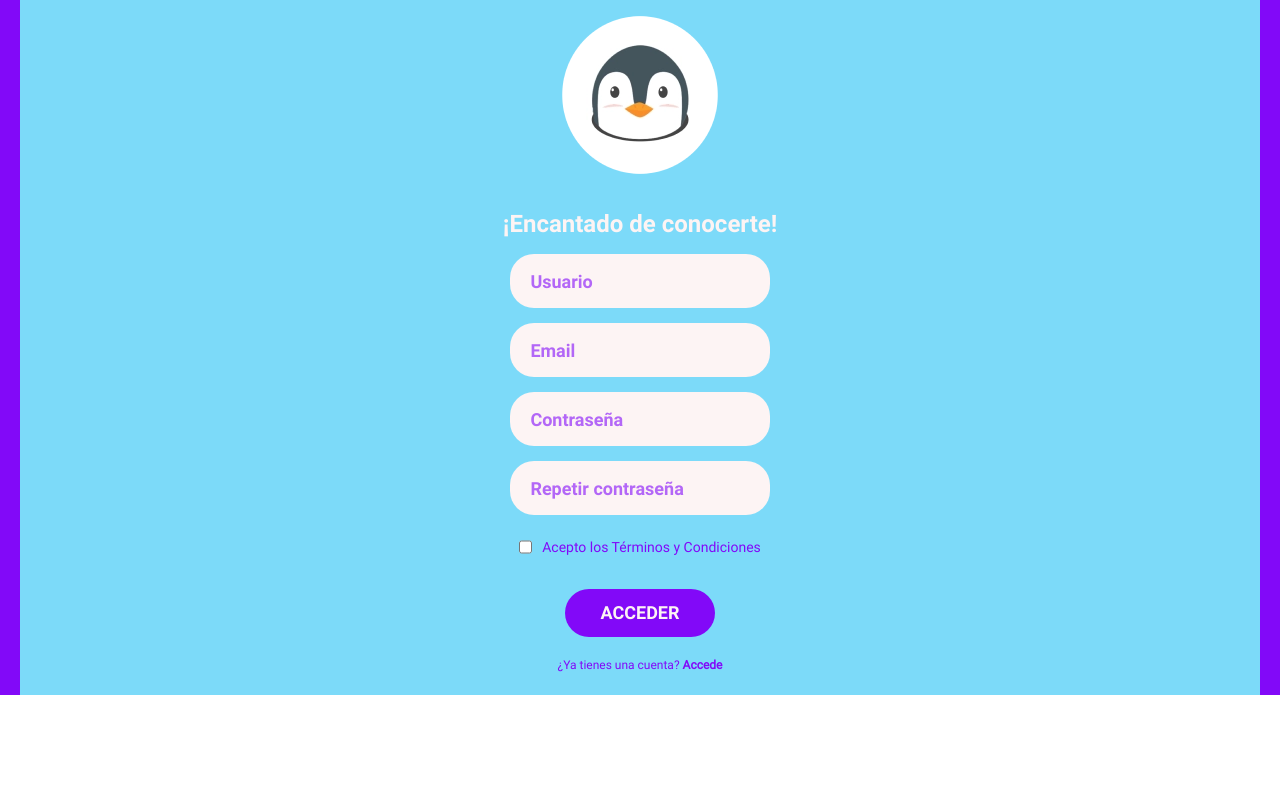
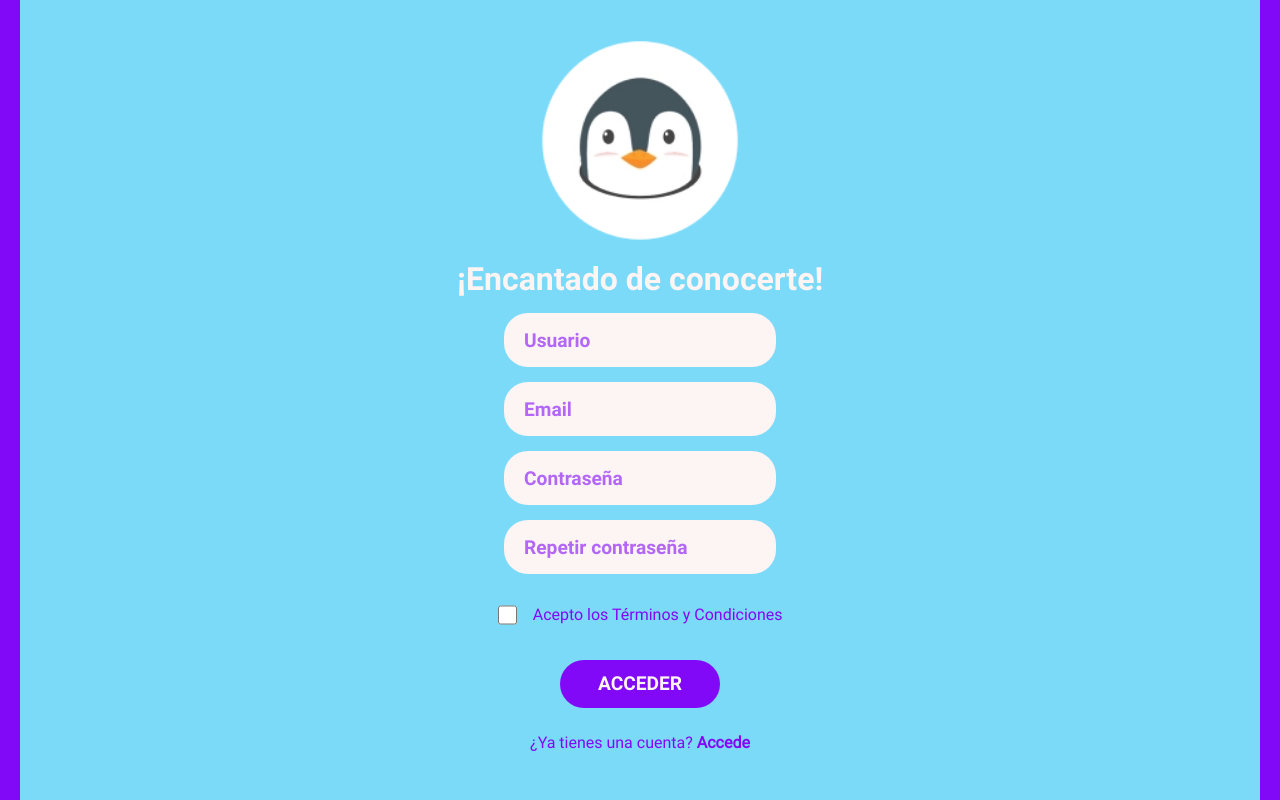
Before and after one commit to eestrada03/MyPinguru, a PHP site: page /register.html in a window 1280 px wide. Run offline with PHP 8.4, Linux system fonts and the light colour scheme.

Commit message:
Correciones+Animaciones(Registro).

```diff
--- a/css/main.css
+++ b/css/main.css
@@ -729,7 +729,7 @@ template {
   display: -ms-flexbox;
   display: flex;
   background-color: #8209f8;
-  height: 100%;
+  height: 100vh;
   padding: 0 20px 0 20px;
   -webkit-box-sizing: border-box;
           box-sizing: border-box;
@@ -738,7 +738,6 @@ template {
 .blueback {
   background-color: #7cdaf9;
   height: 100%;
-  width: 100%;
   display: -webkit-box;
   display: -ms-flexbox;
   display: flex;
@@ -774,14 +773,18 @@ template {
 
 .h1Register {
   font-family: "RobotoBold";
-  font-size: 24px;
+  font-size: 2rem;
   color: #fdf4f4;
   margin-bottom: 0;
+  margin-top: 0;
+  text-align: center;
+  -webkit-animation: plus 0.5s ease 0s 1 normal forwards;
+          animation: plus 0.5s ease 0s 1 normal forwards;
 }
 
 .pRegister {
   font-family: "RobotoRegular";
-  font-size: 12px;
+  font-size: 1rem;
   color: #8209f8;
   padding: 10px 0px;
 }
@@ -790,15 +793,16 @@ template {
   display: -webkit-box;
   display: -ms-flexbox;
   display: flex;
-  padding-top: 10px;
+  padding-top: 1rem;
 }
 .terminosRegister .terms {
-  margin-right: 10px;
+  margin-right: 1rem;
+  width: 1.2rem;
 }
 
 .tyc {
   font-family: "RobotoRegular";
-  font-size: 14px;
+  font-size: 1rem;
   color: #8209f8;
 }
 
@@ -809,7 +813,7 @@ template {
   border: none;
   width: 80%;
   font-family: "RobotoBold";
-  font-size: large;
+  font-size: 1.2rem;
   margin-top: 15px;
   padding: 0 20px 0 20px;
   outline: none;
@@ -824,7 +828,7 @@ template {
   border: none;
   width: 55%;
   font-family: "RobotoBold";
-  font-size: large;
+  font-size: 1.2rem;
   margin-top: 20px;
 }
 
@@ -853,6 +857,51 @@ template {
   opacity: 60%;
 }
 
+.pinguregister {
+  background-image: url("../assets/img/smartphone/PinguLogin.webp");
+  background-size: contain;
+  background-position: center;
+  background-repeat: no-repeat;
+  height: 30%;
+  width: 60%;
+  -webkit-animation: plus 1s ease 0s 1 normal forwards;
+          animation: plus 1s ease 0s 1 normal forwards;
+}
+
+.registertologin {
+  text-decoration: none;
+  color: inherit;
+}
+
+@-webkit-keyframes plus {
+  0% {
+    -webkit-transform: scale(0.5);
+            transform: scale(0.5);
+    -webkit-transform-origin: 50% 100%;
+            transform-origin: 50% 100%;
+  }
+  100% {
+    -webkit-transform: scale(1);
+            transform: scale(1);
+    -webkit-transform-origin: 50% 100%;
+            transform-origin: 50% 100%;
+  }
+}
+
+@keyframes plus {
+  0% {
+    -webkit-transform: scale(0.5);
+            transform: scale(0.5);
+    -webkit-transform-origin: 50% 100%;
+            transform-origin: 50% 100%;
+  }
+  100% {
+    -webkit-transform: scale(1);
+            transform: scale(1);
+    -webkit-transform-origin: 50% 100%;
+            transform-origin: 50% 100%;
+  }
+}
 /* ********* */
 /* @THEMEDARK */
 /* ********* */
--- a/register.html
+++ b/register.html
@@ -10,21 +10,56 @@
   <body>
     <div class="contenedorRegister">
       <section class="blueback">
-        <picture>
-          <img src="./assets/img/smartphone/PinguLogin.webp" />
-        </picture>
+        <div class="pinguregister"></div>
         <h1 class="h1Register">¡Encantado de conocerte!</h1>
         <form class="formRegister" action="">
-          <input class="inputRegister"type="text" name="user" id="user" placeholder="Usuario" required/>
-          <input class="inputRegister" type="email" name="email" id="email" placeholder="Email" required/>
-          <input class="inputRegister" type="password" name="password" id="password" placeholder="Contraseña" required/>
-          <input class="inputRegister" type="password" name="rpassword" id="rpassword" placeholder="Repetir contraseña" required/>
+          <input
+            class="inputRegister"
+            type="text"
+            name="user"
+            id="user"
+            placeholder="Usuario"
+            required
+          />
+          <input
+            class="inputRegister"
+            type="email"
+            name="email"
+            id="email"
+            placeholder="Email"
+            required
+          />
+          <input
+            class="inputRegister"
+            type="password"
+            name="password"
+            id="password"
+            placeholder="Contraseña"
+            required
+          />
+          <input
+            class="inputRegister"
+            type="password"
+            name="rpassword"
+            id="rpassword"
+            placeholder="Repetir contraseña"
+            required
+          />
           <article class="terminosRegister">
-            <input class="terms" type="checkbox" name="terms" id="terms"required>
+            <input
+              class="terms"
+              type="checkbox"
+              name="terms"
+              id="terms"
+              required
+            />
             <p class="tyc">Acepto los Términos y Condiciones</p>
           </article>
           <button class="buttonRegister" type="submit">ACCEDER</button>
-          <p class="pRegister">¿Ya tienes una cuenta? <b>Accede</b></p>
+          <p class="pRegister">
+            ¿Ya tienes una cuenta?
+            <a class="registertologin" href="login.html"><b>Accede</b></a>
+          </p>
         </form>
       </section>
     </div>
--- a/src/sass/pages/_register.scss
+++ b/src/sass/pages/_register.scss
@@ -7,7 +7,7 @@
 .contenedorRegister {
   display: flex;
   background-color: map-get($web-colors, colorMorado);
-  height: 100%;
+  height: 100vh;
   padding: 0 20px 0 20px;
   box-sizing: border-box;
 }
@@ -15,7 +15,6 @@
 .blueback {
   background-color: map-get($web-colors, colorPrincipal);
   height: 100%;
-  width: 100%;
   display: flex;
   flex-direction: column;
   justify-content: center;
@@ -32,30 +31,34 @@
 
 .h1Register {
   font-family: "RobotoBold";
-  font-size: 24px;
+  font-size: 2rem;
   color: map-get($web-colors, colorBlanco);
   margin-bottom: 0;
+  margin-top: 0;
+  text-align: center;
+  animation: plus 0.5s ease 0s 1 normal forwards;
 }
 
 .pRegister {
   font-family: "RobotoRegular";
-  font-size: 12px;
+  font-size: 1rem;
   color: map-get($web-colors, colorMorado);
   padding: 10px 0px;
 }
 
 .terminosRegister {
   display: flex;
-  padding-top: 10px;
+  padding-top: 1rem;
 
   .terms {
-    margin-right: 10px;
+    margin-right: 1rem;
+    width: 1.2rem;
   }
 }
 
 .tyc {
   font-family: "RobotoRegular";
-  font-size: 14px;
+  font-size: 1rem;
   color: map-get($web-colors, colorMorado);
 }
 
@@ -66,7 +69,7 @@
   border: none;
   width: 80%;
   font-family: "RobotoBold";
-  font-size: large;
+  font-size: 1.2rem;
   margin-top: 15px;
   padding: 0 20px 0 20px;
   outline: none;
@@ -81,7 +84,7 @@
   border: none;
   width: 55%;
   font-family: "RobotoBold";
-  font-size: large;
+  font-size: 1.2rem;
   margin-top: 20px;
 }
 
@@ -89,3 +92,35 @@
   color: map-get($web-colors, colorMorado);
   opacity: 60%;
 }
+
+//Foto de pingu.
+.pinguregister {
+  background-image: url("../assets/img/smartphone/PinguLogin.webp");
+  background-size: contain;
+  background-position: center;
+  background-repeat: no-repeat;
+  height: 30%;
+  width: 60%;
+  animation: plus 1s ease 0s 1 normal forwards;
+}
+
+//Estilo link al login.
+
+.registertologin {
+  text-decoration: none;
+  color: inherit;
+}
+
+//Animacion ¡Encantado! + Pingu (PLUS++)
+
+@keyframes plus {
+  0% {
+    transform: scale(0.5);
+    transform-origin: 50% 100%;
+  }
+
+  100% {
+    transform: scale(1);
+    transform-origin: 50% 100%;
+  }
+}
```
Also changed, not shown: README.md.
